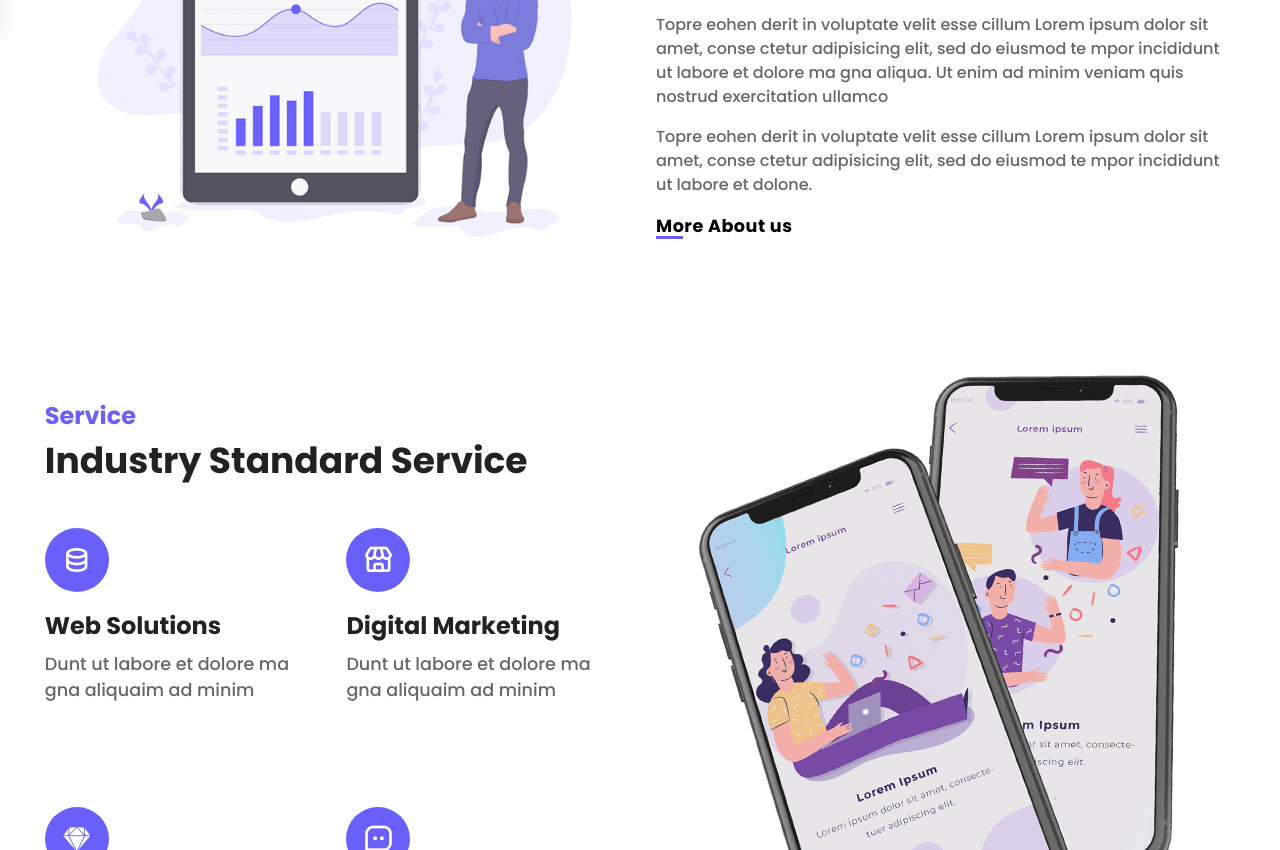
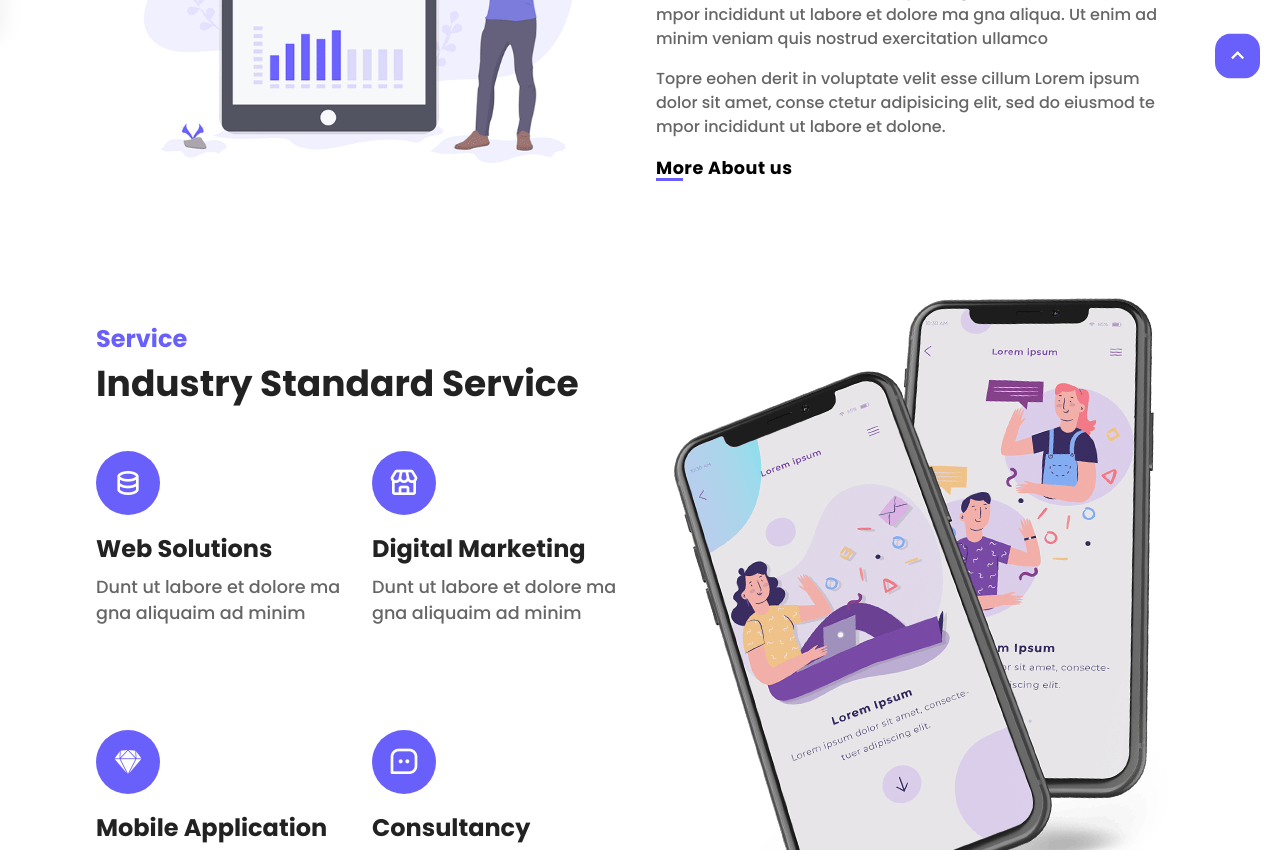
Before and after one commit to navidabdi/minimal-landing-page, a plain HTML site: page index.html in a window 1280 px wide. Shown: the part 769-1619 px from the top of the page. Drawn offline with nearby package versions, Linux system fonts and the light colour scheme.

Commit message:
add Go to top button

```diff
--- a/assets/css/responsive.css
+++ b/assets/css/responsive.css
@@ -1,5 +1,8 @@
 @media screen and (min-width: 992px) {
   /*=============== REUSABLE CSS CLASSES ===============*/
+  .container {
+    max-width: 85%;
+  }
   .section {
     margin-bottom: 4rem;
   }
--- a/assets/css/style.css
+++ b/assets/css/style.css
@@ -477,6 +477,7 @@ form.contact {
   padding: 1rem 1.2rem;
   font-size: 1.1rem;
   border-radius: 3px;
+  font-weight: 300;
 }
 .contact textarea {
   margin-bottom: 1rem;
@@ -571,3 +572,29 @@ form.contact {
 .foot-socials a:hover {
   color: var(--primary-color);
 }
+/*=============== Go to top button ===============*/
+#gotoup {
+  position: fixed;
+  right: 20px;
+  bottom: 20px;
+  background: var(--primary-color);
+  width: 45px;
+  height: 45px;
+  font-size: 1.7rem;
+  line-height: 45px;
+  display: flex;
+  justify-content: center;
+  align-items: center;
+  border: 1px solid transparent;
+  color: #ffffff;
+  border-radius: 16px;
+  cursor: pointer;
+  transform: translateY(150%);
+  pointer-events: none;
+  transition: opacity 0.3s ease-in-out, transform 0.4s ease-in-out;
+  z-index: 9999;
+}
+#gotoup.active {
+  transform: translateY(0);
+  pointer-events: auto;
+}
--- a/assets/js/main.js
+++ b/assets/js/main.js
@@ -40,6 +40,16 @@ pervBtn.addEventListener("click", () => {
   }
 });
 
+let gotoup = document.getElementById("gotoup");
+(window.onscroll = function () {
+  document.body.scrollTop > 20 || document.documentElement.scrollTop > 20
+    ? gotoup.classList.add("active")
+    : gotoup.classList.remove("active");
+}),
+  gotoup.addEventListener("click", () => {
+    (document.body.scrollTop = 0), (document.documentElement.scrollTop = 0);
+  });
+
 /*===== GSAP ANIMATION =====*/
 // NAV
 
--- a/index.html
+++ b/index.html
@@ -613,7 +613,7 @@
         </div>
       </div>
     </footer>
-
+    <div id="gotoup" aria-label="gotoup"><i class="bx bx-chevron-up"></i></div>
     <!--===== GSAP =====-->
     <script src="https://cdnjs.cloudflare.com/ajax/libs/gsap/3.5.1/gsap.min.js"></script>
 
```
